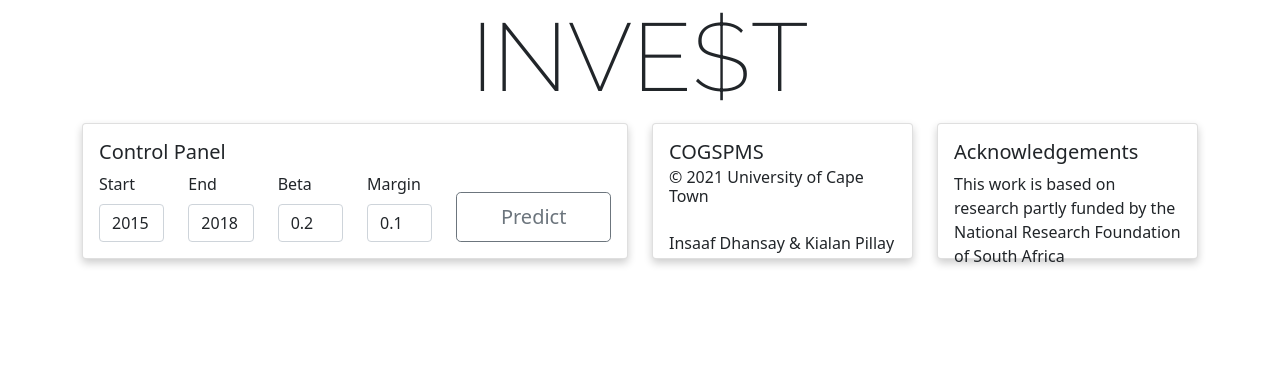
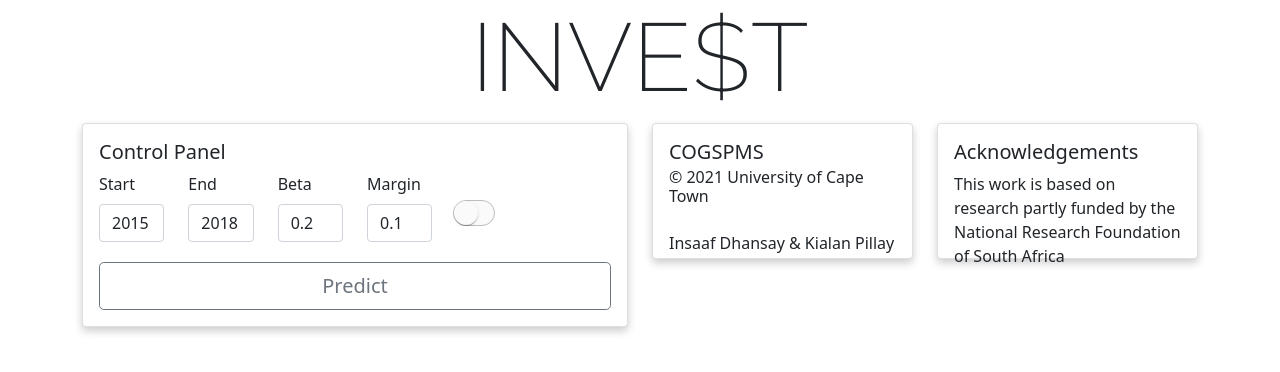
Before and after one commit to kialanpillay/cogspms, a React (Create React App) app in the folder web/: page / in a window 1280 px wide. Shown: the top 372 px of the page. Built offline with nearby package versions, Linux system fonts and the light colour scheme; a web font is replaced by a local one.

Commit message:
add switch

```diff
--- a/web/package.json
+++ b/web/package.json
@@ -3,6 +3,7 @@
   "version": "0.1.0",
   "private": true,
   "dependencies": {
+    "@material-ui/core": "^4.12.3",
     "@testing-library/jest-dom": "^5.14.1",
     "@testing-library/react": "^11.2.7",
     "@testing-library/user-event": "^12.8.3",
--- a/web/src/App.js
+++ b/web/src/App.js
@@ -4,7 +4,61 @@
 import {Badge, Button, Card, Col, Container, Form, Row, Spinner} from "react-bootstrap";
 import {ReturnChart} from "./ReturnChart";
 import _ from 'lodash'
-
+import Switch from "@material-ui/core/Switch";
+import { withStyles } from "@material-ui/core/styles";
+import FormControlLabel from "@material-ui/core/FormControlLabel";
+const IOSSwitch = withStyles((theme) => ({
+  root: {
+    width: 42,
+    height: 26,
+    padding: 0,
+    margin: theme.spacing(1),
+  },
+  switchBase: {
+    padding: 1,
+    "&$checked": {
+      transform: "translateX(16px)",
+      color: theme.palette.common.white,
+      "& + $track": {
+        backgroundColor: "#52d869",
+        opacity: 1,
+        border: "none",
+      },
+    },
+    "&$focusVisible $thumb": {
+      color: "#52d869",
+      border: "6px solid #fff",
+    },
+  },
+  thumb: {
+    width: 24,
+    height: 24,
+  },
+  track: {
+    borderRadius: 26 / 2,
+    border: `1px solid ${theme.palette.grey[400]}`,
+    backgroundColor: theme.palette.grey[50],
+    opacity: 1,
+    transition: theme.transitions.create(["background-color", "border"]),
+  },
+  checked: {},
+  focusVisible: {},
+}))(({ classes, ...props }) => {
+  return (
+    <Switch
+      focusVisibleClassName={classes.focusVisible}
+      disableRipple
+      classes={{
+        root: classes.root,
+        switchBase: classes.switchBase,
+        thumb: classes.thumb,
+        track: classes.track,
+        checked: classes.checked,
+      }}
+      {...props}
+    />
+  );
+});
 
 export default class App extends Component {
     constructor(props) {
@@ -16,6 +70,10 @@
             beta: 0.2,
             margin: 0.1,
             portfolio: null,
+            extension: false,
+            gnn:false,
+            value:false,
+            quality:false,
         };
         this.handleChange = this.handleChange.bind(this);
     }
@@ -23,6 +81,10 @@
     handleChange = (event) => {
         this.setState({[event.target.name]: Number(event.target.value), portfolio: null});
     };
+
+     handleSwitch = (event) => {
+    this.setState({ [event.target.name]: !this.state.name,portfolio: null });
+  };
 
     getInvestmentPortfolio = () => {
         const endpoint = `http://127.0.0.1:5000/invest/`;
@@ -133,6 +195,17 @@
                                                         })}
                                                     </Form.Control>
                                                 </Form.Group>
+                                            </Col>
+                                            <Col style={{margin: "20px 0 0 0"}}>
+                                                    <FormControlLabel
+                                                     control={
+                                                        <IOSSwitch
+                                                            checked={this.state.extension}
+                                                            onChange={this.handleSwitch}
+                                                            name="extension"
+                                                        />
+                                                        }
+                                                    />
                                             </Col>
                                             <Col style={{margin: "20px 0 0 0"}}>
                                                 <Button size="lg" variant="outline-secondary"
```
Also changed, not shown: 1 other file (tests, documents, lock files or other folders).
